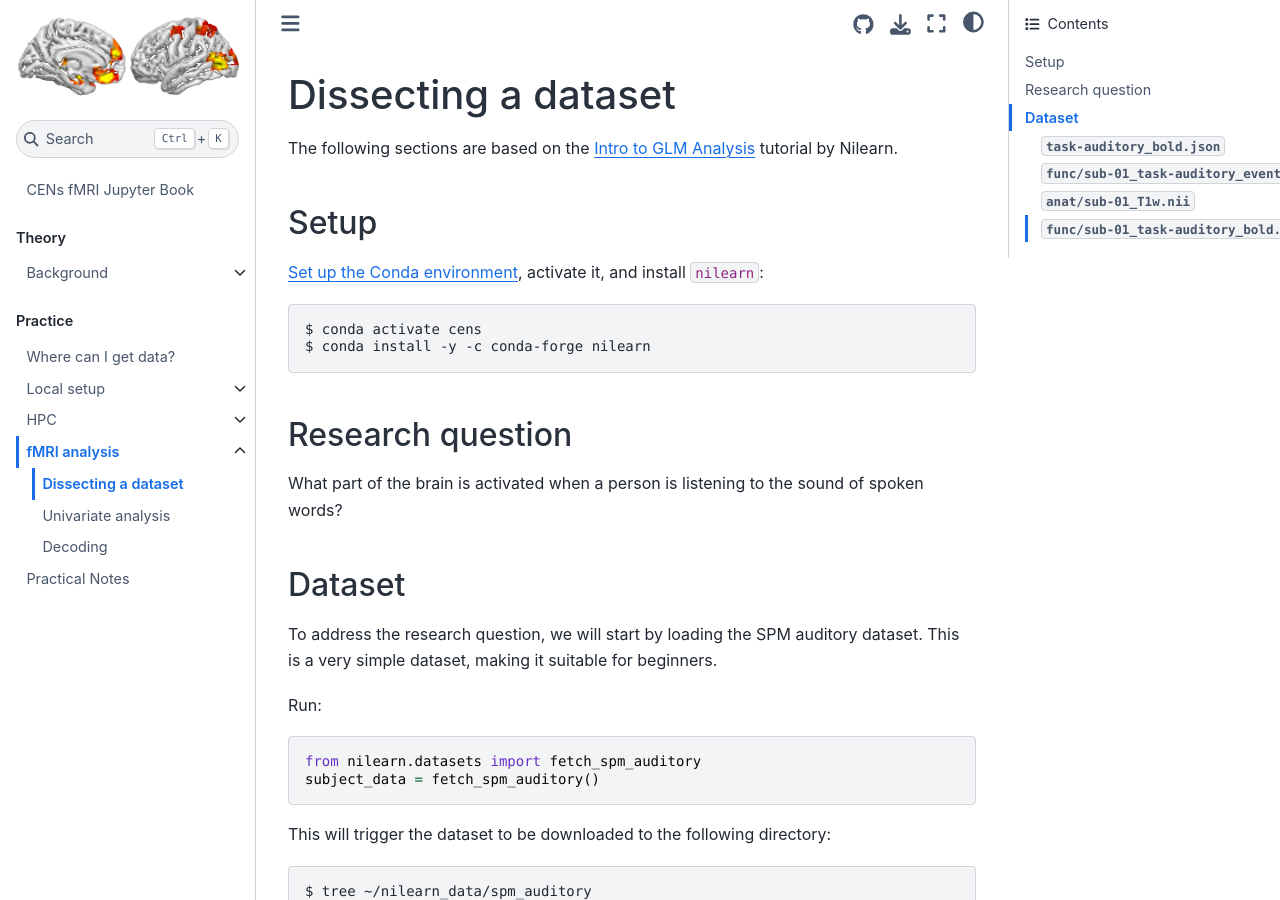
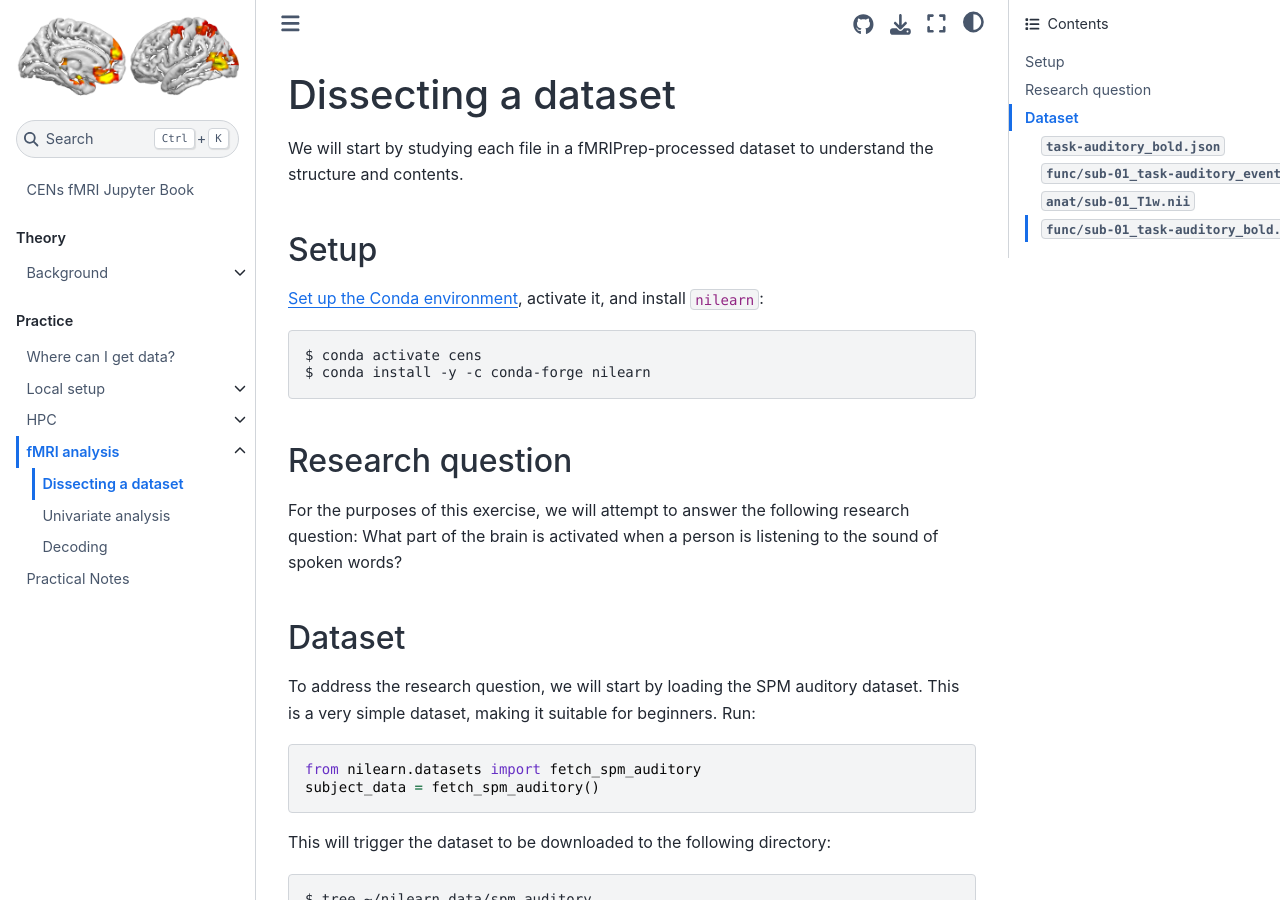
Before and after one commit to CENsBonn/fMRI, a Jupyter Book: the page built from analysis-data.md, in a window 1280 px wide and 900 px high. Built offline with Jupyter Book 1.0.4 settings and Sphinx 7.4.7 and the Sphinx Book theme 1.1.4, drawn with Linux system fonts in a browser that asks for light colours.

Commit message:
docs: Add clarifying text

````diff
--- a/analysis-data.md
+++ b/analysis-data.md
@@ -14,10 +14,8 @@ kernelspec:
 
 # Dissecting a dataset
 
-The following sections
-are based on the
-[Intro to GLM Analysis](https://nilearn.github.io/stable/auto_examples/00_tutorials/plot_single_subject_single_run.html)
-tutorial by Nilearn.
+We will start by studying each file in a fMRIPrep-processed dataset to
+understand the structure and contents.
 
 ## Setup
 
@@ -31,15 +29,15 @@ $ conda install -y -c conda-forge nilearn
 
 ## Research question
 
+For the purposes of this exercise, we will attempt to answer the following
+research question:
 What part of the brain is activated when a person is listening to the sound of spoken words?
 
 ## Dataset
 
-
 To address the research question,
 we will start by loading the SPM auditory dataset.
 This is a very simple dataset, making it suitable for beginners.
-
 Run:
 
 ```python
````
Also changed, not shown: analysis-overview.md (+3 -0 lines).
